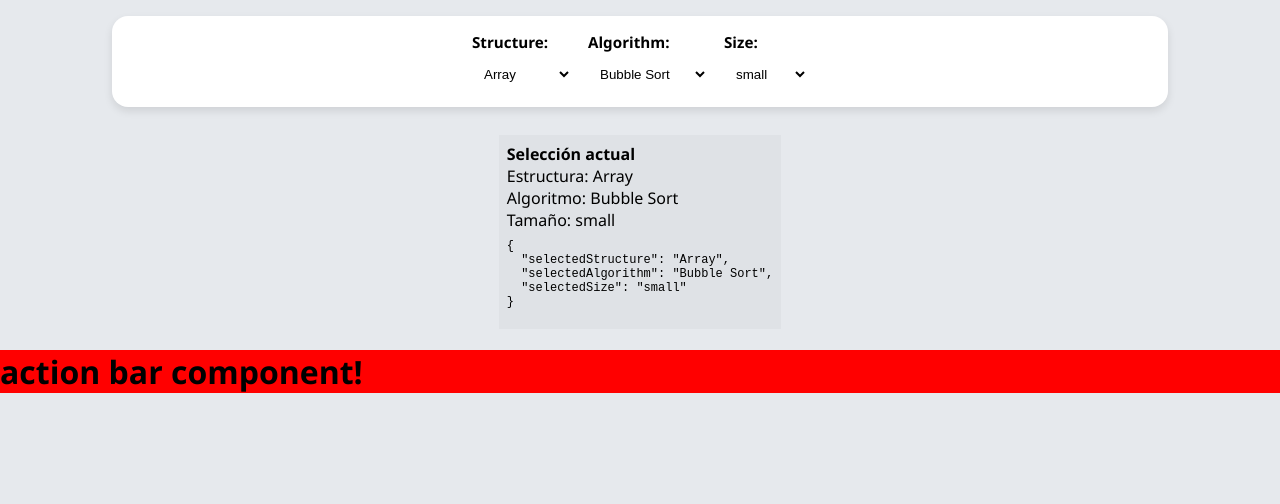
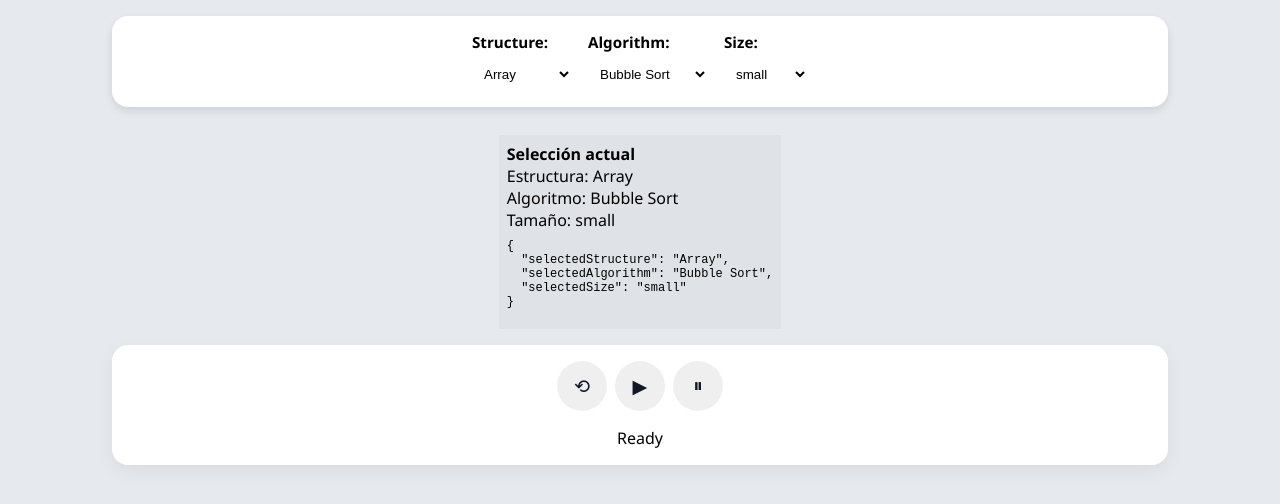
Before and after one commit to Panda2609/visual-algorithms, a React (Create React App) app: page / in a window 1280 px wide. Shown: the top 504 px of the page. Built offline with nearby package versions, Linux system fonts and the light colour scheme.

Commit message:
action bar styles with buttons

```diff
--- a/src/components/actionBar/ActionBar.css
+++ b/src/components/actionBar/ActionBar.css
@@ -1,3 +1,45 @@
+.container{
+    display: flex;
+    justify-content: center;
+    align-items: center;
+    flex-direction: column;
+    gap: 1rem;
+    margin-top: 1rem;
+    margin-bottom: 1rem;
+}
+
 .action-bar{
-    background-color: red;
+    display: flex;
+    align-items: center;
+    justify-content: center;
+    flex-direction: column;
+    gap: 1em;
+    padding: 1em;
+    background: #ffffff;
+    border-radius: 1rem;
+    box-shadow: 0 6px 18px rgba(15,23,42,0.06);
+    border: none;
+    width: 80%;
 }
+
+.player-controls{
+    display: flex;
+    gap: .5em;
+    align-items: center;
+    justify-content: center;
+}
+
+.btn{
+    display: flex;
+    align-items: center;
+    justify-content: center;
+    width: 50px;
+    height: 50px;
+    border-radius: 50%;
+    border:none;
+    /* background: rgba(0,0,0,0.04); */
+    color: #111827;
+    font-size: 1.2rem;
+    cursor: pointer;
+    transition: transform 120ms ease, background 120ms ease;
+}
--- a/src/components/actionBar/ActionBar.js
+++ b/src/components/actionBar/ActionBar.js
@@ -1,10 +1,22 @@
 
+import React from 'react';
 import './ActionBar.css';
 
 function ActionBar() {
     return (
-        <div className="action-bar">
-            <h1>action bar component!</h1>
+        <div className='container'>
+            <div className="action-bar" role="toolbar" aria-label="Player controls">
+
+                <div className="player-controls">
+                    <button className="btn btn-reset" title="Reset" aria-label="Reset">⟲</button>
+                    <button className="btn btn-play" title="Play" aria-label="Play">▶</button>
+                    <button className="btn btn-pause" title="Pause" aria-label="Pause">⏸</button>
+                </div>
+
+                <div className="player-right">
+                    <div className="status" aria-live="polite">Ready</div>
+                </div>
+            </div>
         </div>
     );
 }
```
